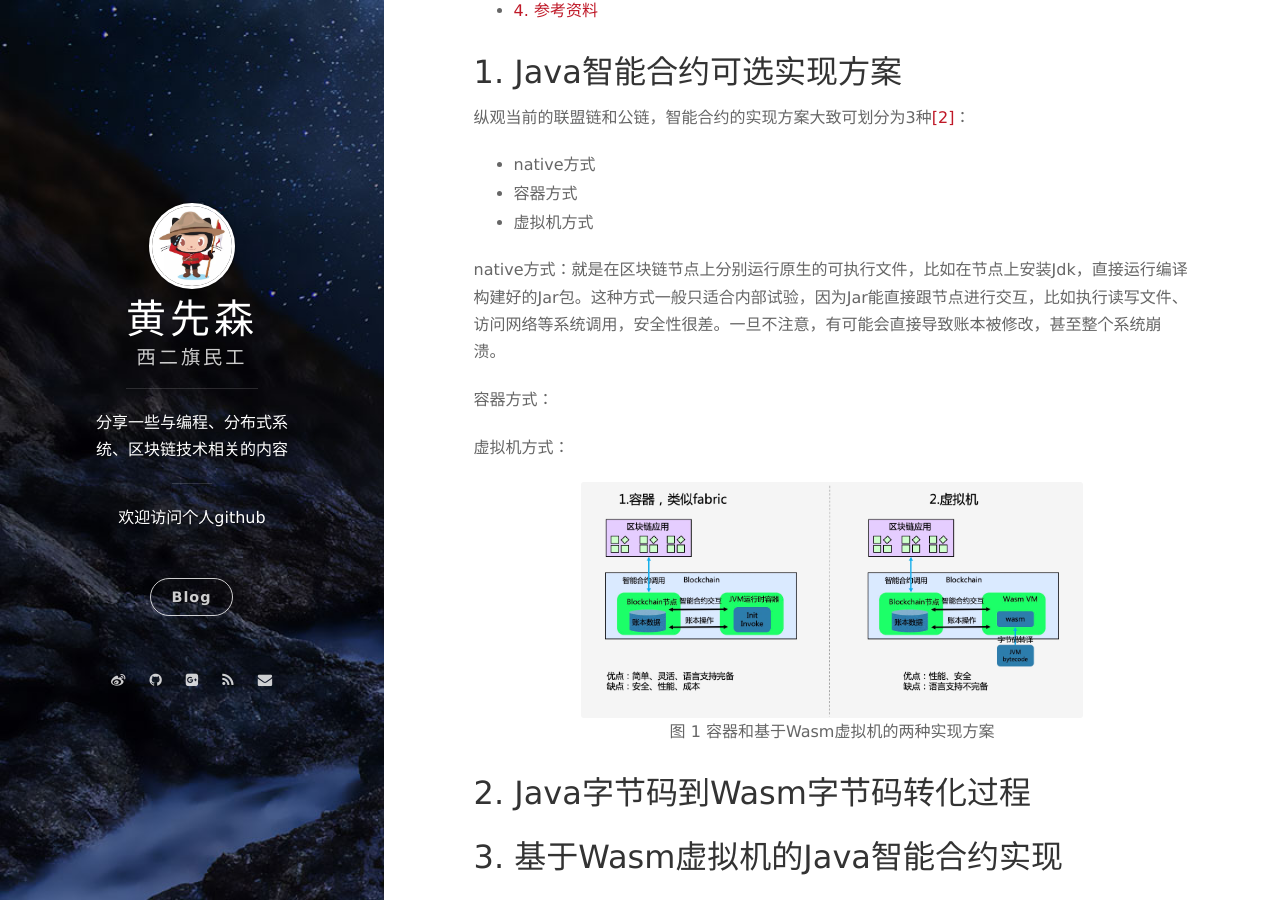
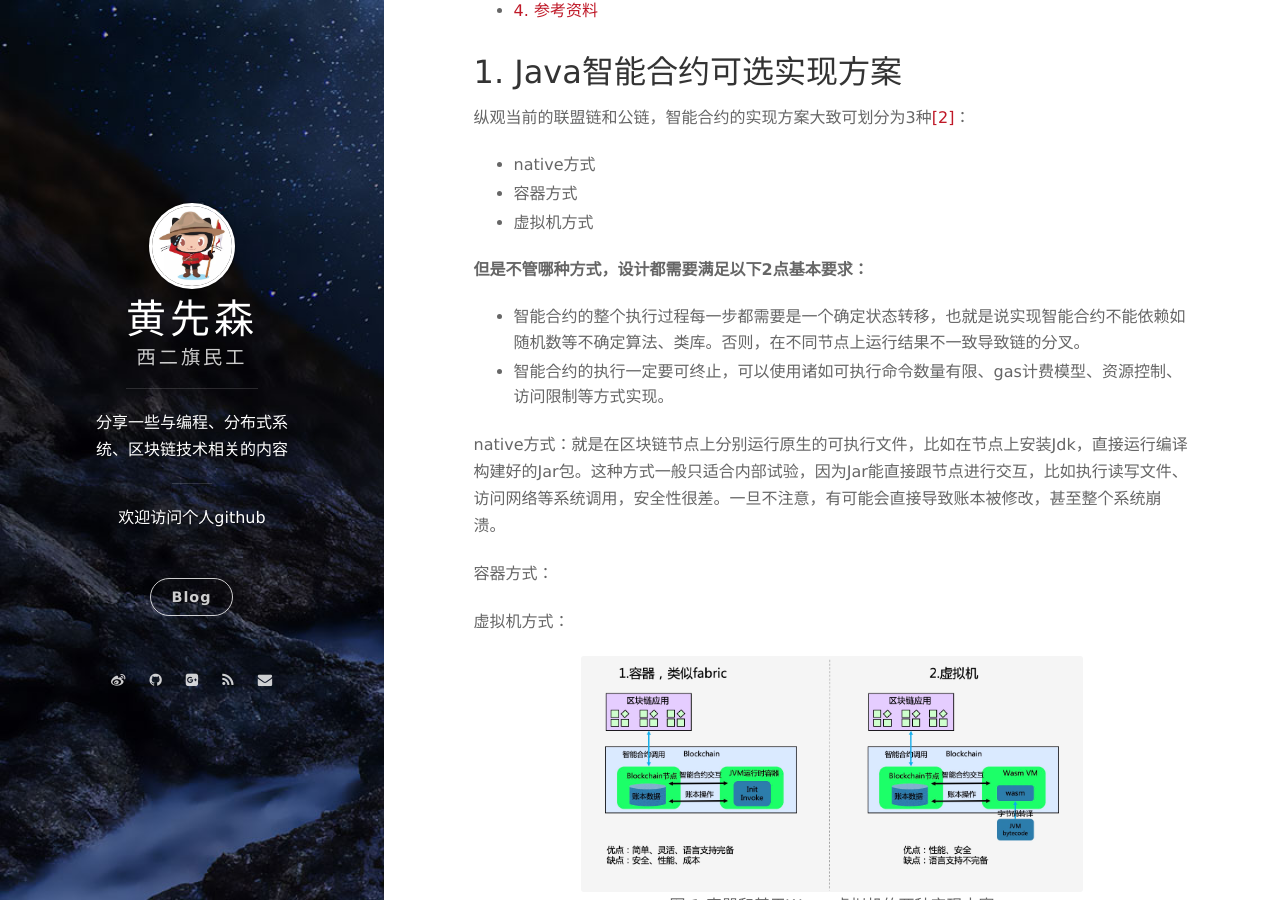
Before and after one commit to berryjam/berryjam.github.io, a Jekyll site: the page built from _posts/2020-06-20-Java智能合约实现探索.md, in a window 1280 px wide and 900 px high, scrolled down 512 px. Built offline with Jekyll 4.4.1, drawn with Linux system fonts in a browser that asks for light colours; nearby versions of some CDN libraries; comment, search, counter and statistics services are not loaded.

Commit message:
Update 2020-06-20-Java智能合约实现探索.md

```diff
--- a/_posts/2020-06-20-Java智能合约实现探索.md
+++ b/_posts/2020-06-20-Java智能合约实现探索.md
@@ -26,6 +26,10 @@ tags: 智能合约 Java字节码 Wasm字节码 虚拟机
 - 容器方式
 - 虚拟机方式
 
+**但是不管哪种方式，设计都需要满足以下2点基本要求：**
+- 智能合约的整个执行过程每一步都需要是一个确定状态转移，也就是说实现智能合约不能依赖如随机数等不确定算法、类库。否则，在不同节点上运行结果不一致导致链的分叉。
+- 智能合约的执行一定要可终止，可以使用诸如可执行命令数量有限、gas计费模型、资源控制、访问限制等方式实现。
+
 native方式：就是在区块链节点上分别运行原生的可执行文件，比如在节点上安装Jdk，直接运行编译构建好的Jar包。这种方式一般只适合内部试验，因为Jar能直接跟节点进行交互，比如执行读写文件、访问网络等系统调用，安全性很差。一旦不注意，有可能会直接导致账本被修改，甚至整个系统崩溃。
 
 容器方式：
```
